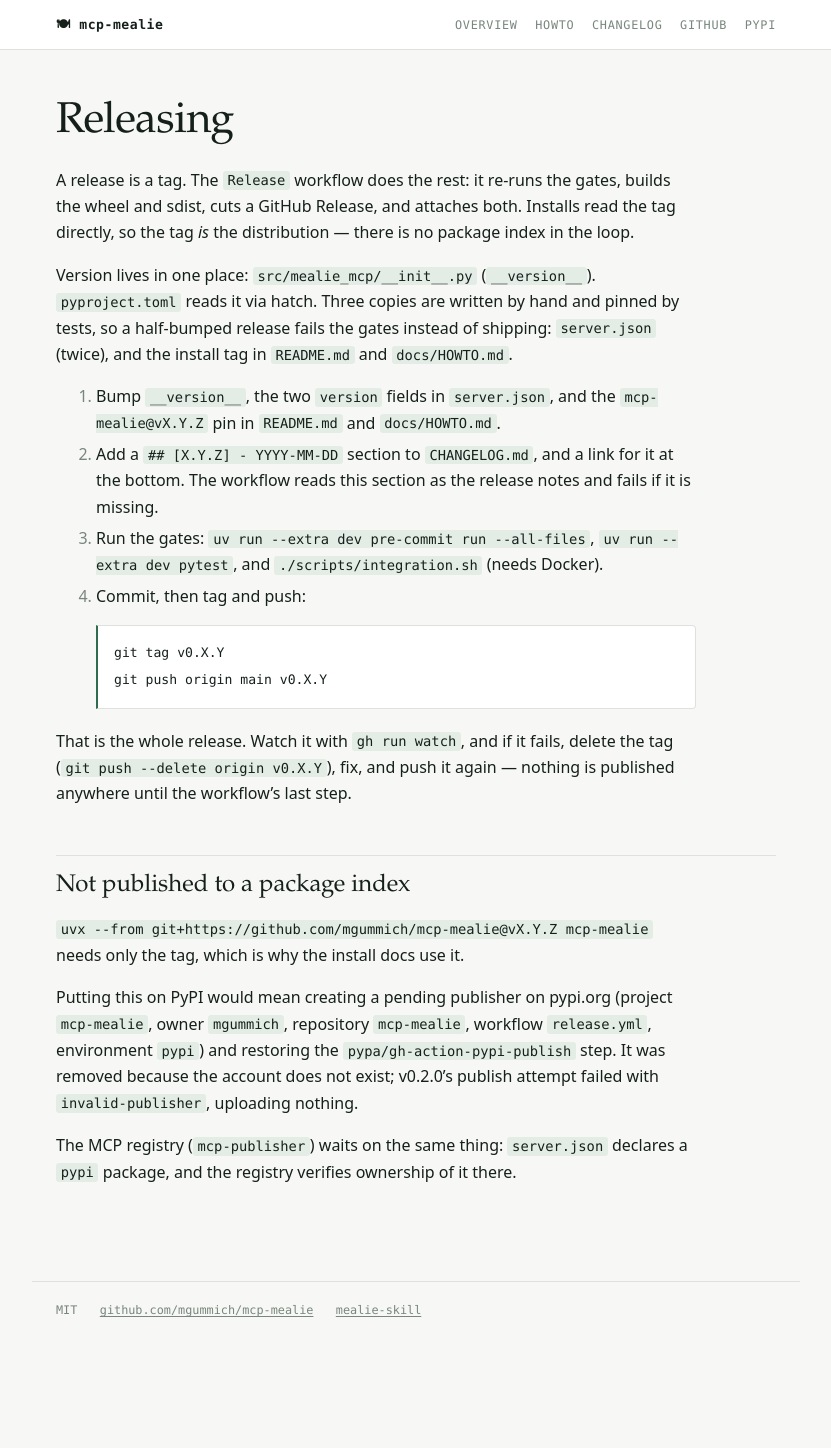
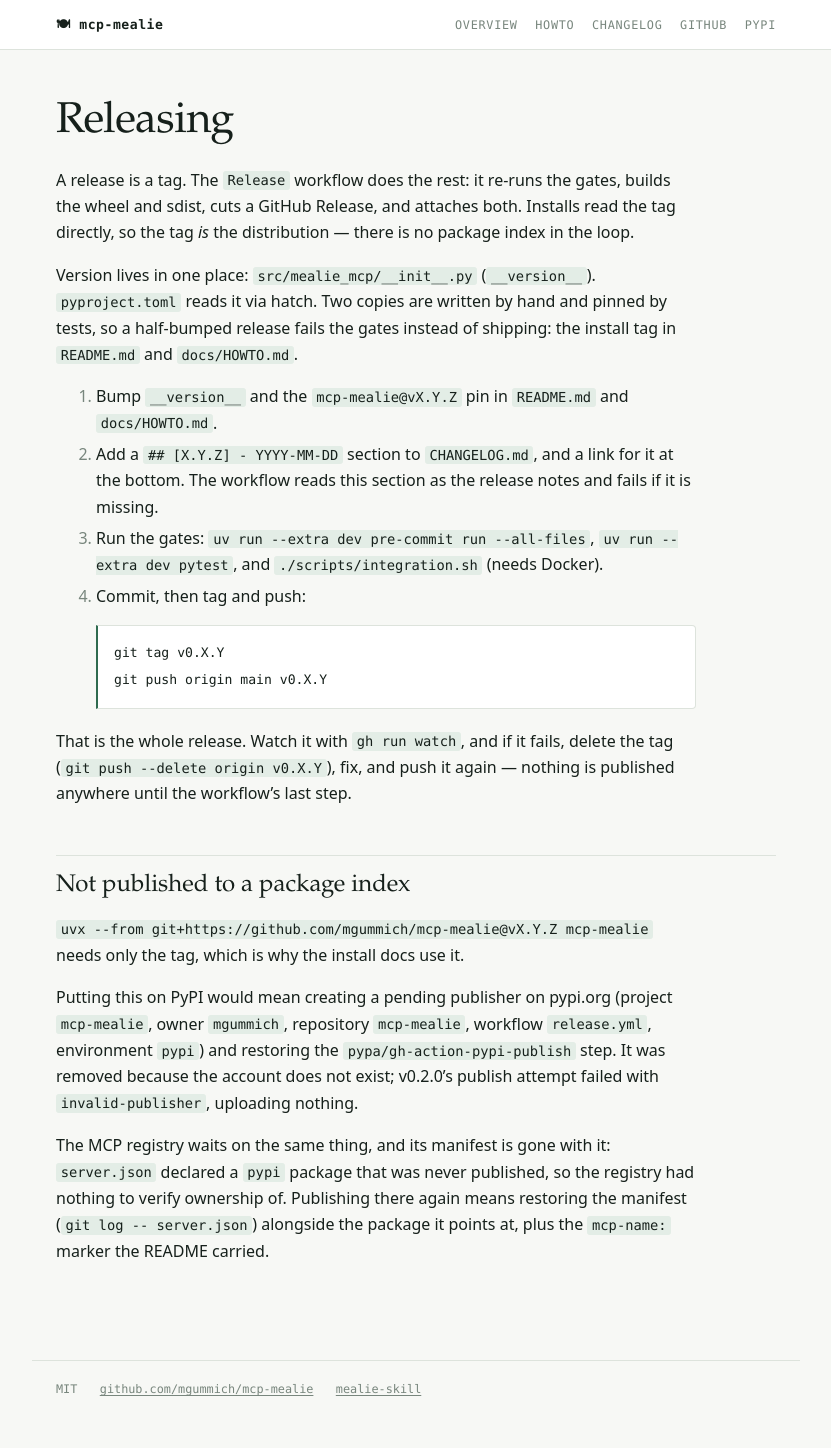
Before and after one commit to mgummich/mcp-mealie, a Jekyll site: the page built from docs/RELEASING.md, in a window 1280 px wide. Shown: the whole page, without its empty margins (224-1055 px from the left). Built offline with Jekyll 4.4.1, drawn with Linux system fonts in a browser that asks for light colours; our own code applies the rules of GitHub Pages for plain Markdown files; before the commit the page ends 1369 px from its top, so only the background shows below that.

Commit message:
chore: drop server.json, which described a package that does not exist (#22)
server.json is the MCP registry manifest, and it declared a pypi package that
was never published — the registry verifies ownership through that package, so
the manifest was unpublishable too. It described a distribution channel this
project does not use.

The mcp-name ownership marker in the README, the Jekyll exclude, and the test
pinning its two version fields go with it. The version is down to two
hand-written copies, both still guarded.

RELEASING.md records what restoring registry publishing would take, since the
manifest stays in history.

```diff
--- a/_config.yml
+++ b/_config.yml
@@ -19,7 +19,6 @@ exclude:
   - .github/
   - pyproject.toml
   - uv.lock
-  - server.json
   - CONTRIBUTING.md
 
 defaults:
--- a/docs/RELEASING.md
+++ b/docs/RELEASING.md
@@ -6,12 +6,12 @@ Installs read the tag directly, so the tag *is* the distribution — there is no
 package index in the loop.
 
 Version lives in one place: `src/mealie_mcp/__init__.py` (`__version__`).
-`pyproject.toml` reads it via hatch. Three copies are written by hand and
-pinned by tests, so a half-bumped release fails the gates instead of shipping:
-`server.json` (twice), and the install tag in `README.md` and `docs/HOWTO.md`.
+`pyproject.toml` reads it via hatch. Two copies are written by hand and pinned
+by tests, so a half-bumped release fails the gates instead of shipping: the
+install tag in `README.md` and `docs/HOWTO.md`.
 
-1. Bump `__version__`, the two `version` fields in `server.json`, and the
-   `mcp-mealie@vX.Y.Z` pin in `README.md` and `docs/HOWTO.md`.
+1. Bump `__version__` and the `mcp-mealie@vX.Y.Z` pin in `README.md` and
+   `docs/HOWTO.md`.
 2. Add a `## [X.Y.Z] - YYYY-MM-DD` section to `CHANGELOG.md`, and a link for
    it at the bottom. The workflow reads this section as the release notes and
    fails if it is missing.
@@ -39,5 +39,8 @@ Putting this on PyPI would mean creating a pending publisher on pypi.org
 step. It was removed because the account does not exist; v0.2.0's publish
 attempt failed with `invalid-publisher`, uploading nothing.
 
-The MCP registry (`mcp-publisher`) waits on the same thing: `server.json`
-declares a `pypi` package, and the registry verifies ownership of it there.
+The MCP registry waits on the same thing, and its manifest is gone with it:
+`server.json` declared a `pypi` package that was never published, so the
+registry had nothing to verify ownership of. Publishing there again means
+restoring the manifest (`git log -- server.json`) alongside the package it
+points at, plus the `mcp-name:` marker the README carried.
```
Also changed, not shown: server.json (deleted, +0 -34 lines), tests/test_version.py (+4 -11 lines), .github/workflows/release.yml, README.md.
